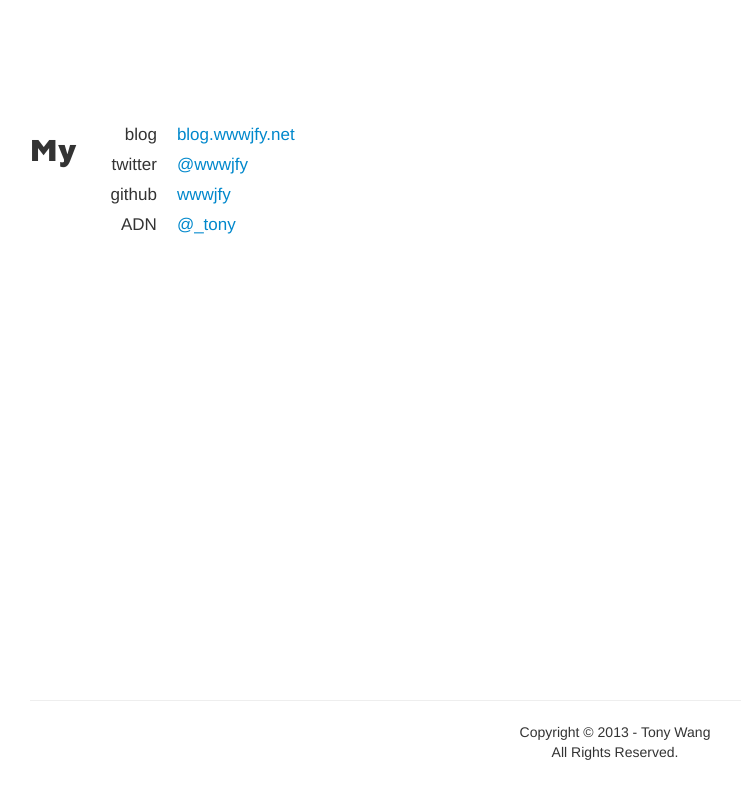
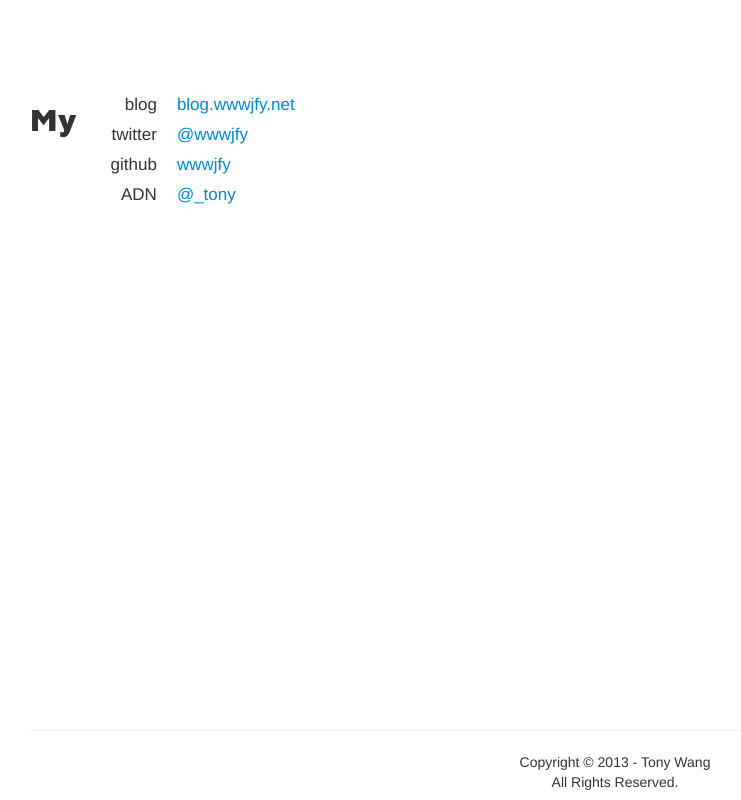
Before and after one commit to wwwjfy/wwwjfy.net, a plain HTML site: page index.html in a window 1280 px wide. Shown: the whole page, without its empty margins (25-766 px from the left). Drawn offline with nearby package versions, Linux system fonts and the light colour scheme.

Commit message:
polishment

```diff
--- a/css/main.css
+++ b/css/main.css
@@ -7,11 +7,11 @@ body {
     min-height: 100%;
     height: auto !important;
     height: 100%;
-    margin: 0 auto -120px;
+    margin: 0 auto -90px;
 }
 
 #wrap .container {
-    padding-top: 120px;
+    padding-top: 90px;
 }
 
 #my {
```
